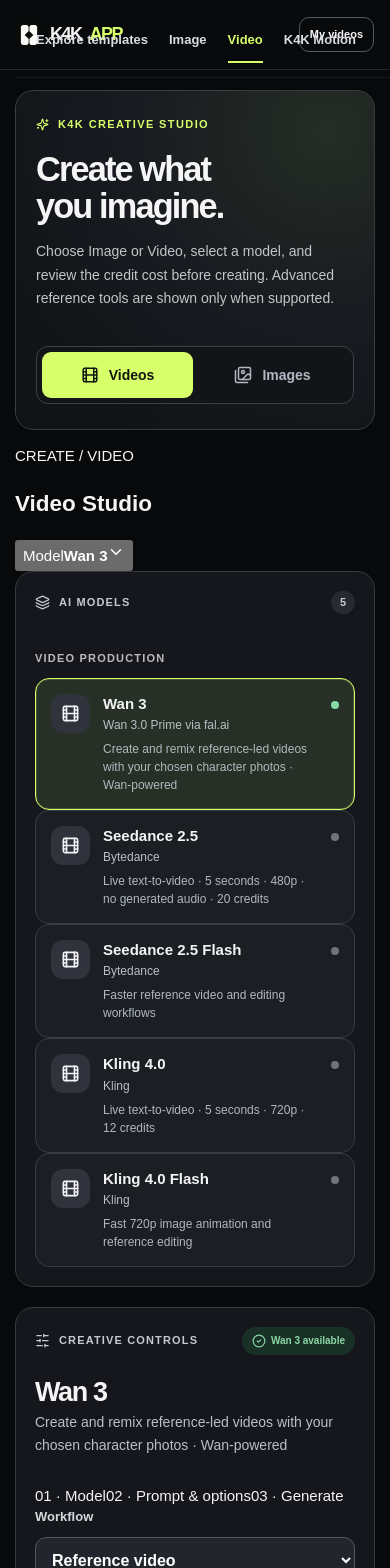
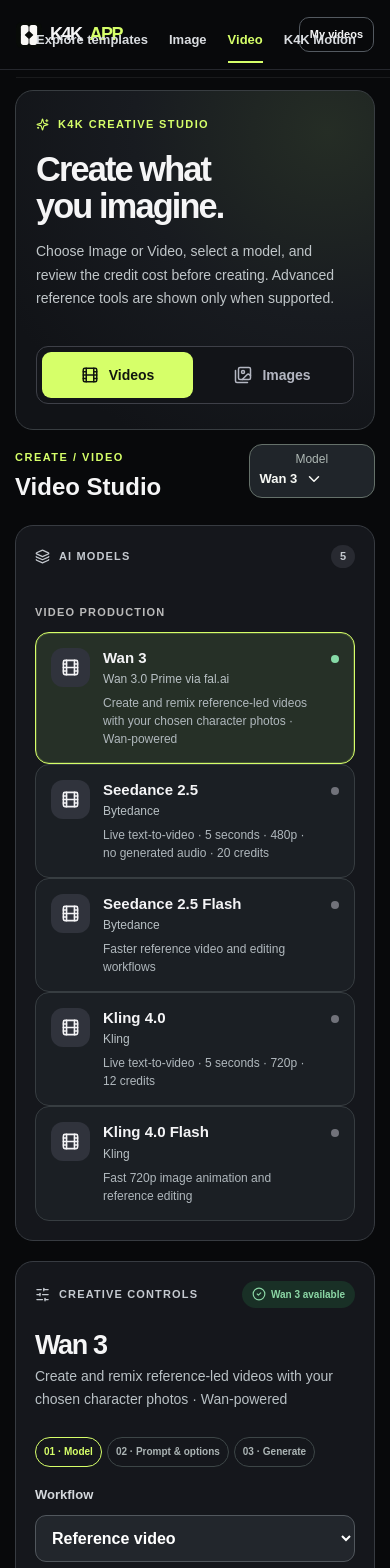
Before and after one commit to kreativestudios4k-lgtm/k4k-academy-v2, a Next.js app: page /k4k-app/create in a window 390 px wide. Shown: the top 1568 px of the page. Built offline with nearby package versions, Linux system fonts and the light colour scheme.

Commit message:
Style K4K image and video model picker as responsive mobile bottom sheet

```diff
--- a/app/k4k-app/create/create.css
+++ b/app/k4k-app/create/create.css
@@ -59,3 +59,41 @@
  .kcs-prompt-label textarea{font-size:16px}
  .kcs-library-link svg{display:none}
 }
+
+/* K4K creator experience: matching the reference flow without cloning third-party assets. */
+.kcs-workspace-heading{display:flex;align-items:center;justify-content:space-between;gap:16px;margin:0 0 17px}
+.kcs-workspace-heading>div>span{font-size:11px;font-weight:900;letter-spacing:1.5px;color:#d6ff69}
+.kcs-workspace-heading h2{font-size:clamp(23px,3vw,36px);line-height:1.1;margin:7px 0}
+.kcs-model-picker-trigger{display:flex;align-items:center;gap:11px;min-height:55px;padding:10px 15px;border:1px solid #65716a;border-radius:13px;background:#20252a;color:#f7f9f5;cursor:pointer}
+.kcs-model-picker-trigger span{font-size:12px;color:#aeb8b4}
+.kcs-model-picker-trigger strong{font-size:15px}
+.kcs-model-picker-trigger:hover{border-color:#d6ff69}
+.kcs-flow-steps{display:flex;gap:8px;flex-wrap:wrap;margin:20px 0 18px;font-size:11px;font-weight:800;color:#abb4b4}
+.kcs-flow-steps span{padding:7px 11px;border:1px solid #3d4647;border-radius:999px}
+.kcs-flow-steps span.is-current{border-color:#d6ff69;color:#d6ff69}
+.kcs-prompt-title{display:flex;align-items:center;gap:9px;font-size:14px;color:#f4f8f2}
+.kcs-input-info{display:flex;gap:12px;align-items:center;padding:13px 15px;margin:18px 0 6px;background:#1f2825;border:1px dashed #607466;border-radius:12px;color:#bfcec4}
+.kcs-input-info svg{flex:0 0 auto;color:#d6ff69}
+.kcs-input-info p{margin:0;font-size:12px;line-height:1.6}
+.kcs-modal-backdrop{position:fixed;inset:0;z-index:1100;display:flex;align-items:flex-end;justify-content:center;padding:16px;background:#000b;backdrop-filter:blur(6px)}
+.kcs-model-dialog{width:min(670px,100%);max-height:min(85dvh,880px);display:flex;flex-direction:column;overflow:hidden;border:1px solid #515f59;border-radius:22px;background:#181b1e;color:#f5f7f5;box-shadow:0 22px 80px #000b}
+.kcs-model-dialog>header{display:flex;align-items:center;justify-content:space-between;gap:15px;padding:20px 23px;border-bottom:1px solid #333d3b}
+.kcs-model-dialog>header span{font-size:10px;letter-spacing:1.5px;color:#d6ff69;font-weight:900}
+.kcs-model-dialog>header h2{font-size:24px;line-height:1.15;margin:7px 0 0}
+.kcs-model-dialog>header button{display:grid;place-items:center;flex:0 0 42px;height:42px;border:1px solid #46504d;border-radius:50%;background:#232b28;color:white;cursor:pointer}
+.kcs-dialog-tabs{display:flex;gap:8px;padding:17px 22px 6px}
+.kcs-dialog-tabs button{display:inline-flex;align-items:center;gap:8px;padding:10px 16px;background:#292e30;border:1px solid #47504f;border-radius:11px;color:#ccd3d0;cursor:pointer;font-weight:800}
+.kcs-dialog-tabs button[aria-pressed=true]{background:#d6ff69;color:#131a14;border-color:#d6ff69}
+.kcs-search-model{display:flex;align-items:center;gap:10px;margin:11px 22px 13px;padding:11px 13px;background:#23282c;border:1px solid #4d5557;border-radius:12px;color:#b5c7b9}
+.kcs-search-model input{flex:1;min-width:0;background:transparent;border:0;outline:0;font-size:15px;color:#fff}
+.kcs-dialog-list{overflow:auto;padding:0 17px 18px;display:grid;gap:9px}
+.kcs-dialog-model{display:flex;align-items:center;gap:14px;min-width:0;width:100%;text-align:left;border:1px solid #3d4848;border-radius:13px;background:#22282b;color:#eef2ec;padding:13px 14px;cursor:pointer}
+.kcs-dialog-model:hover,.kcs-dialog-model.active{border-color:#d6ff69;background:#2a332a}
+.kcs-dialog-model-icon{display:grid;place-items:center;flex:0 0 42px;height:42px;border-radius:12px;background:#34433a;color:#d6ff69}
+.kcs-dialog-model>span:nth-child(2){display:flex;flex-direction:column;gap:4px;flex:1;min-width:0}
+.kcs-dialog-model strong{font-size:15px}
+.kcs-dialog-model small{font-size:12px;color:#b2bfc0;line-height:1.5}
+.kcs-dialog-model>svg{flex:0 0 auto;color:#d6ff69}
+.kcs-model-dialog footer{padding:13px 22px;color:#aeb8b4;font-size:12px;border-top:1px solid #333d3b;line-height:1.6}
+@media(min-width:900px){.kcs-modal-backdrop{align-items:center}}
+@media(max-width:640px){.kcs-workspace-heading{align-items:flex-start;gap:10px}.kcs-workspace-heading h2{font-size:24px}.kcs-model-picker-trigger{min-height:50px;padding:8px 10px;flex-wrap:wrap;max-width:175px;gap:4px 8px}.kcs-model-picker-trigger span{flex:0 0 100%;line-height:1}.kcs-model-picker-trigger strong{font-size:13px;min-width:0;overflow-wrap:anywhere}.kcs-flow-steps{gap:5px}.kcs-flow-steps span{font-size:10px;padding:6px 8px}.kcs-modal-backdrop{padding:0;align-items:flex-end}.kcs-model-dialog{border-radius:22px 22px 0 0;max-height:88dvh;width:100%;padding-bottom:env(safe-area-inset-bottom)}.kcs-model-dialog>header{padding:17px 18px}.kcs-dialog-tabs{padding:14px 16px 4px}.kcs-search-model{margin:10px 16px 13px}.kcs-dialog-list{padding:0 12px 16px}.kcs-dialog-model{padding:12px 10px}.kcs-dialog-model small{font-size:11px}}
```
